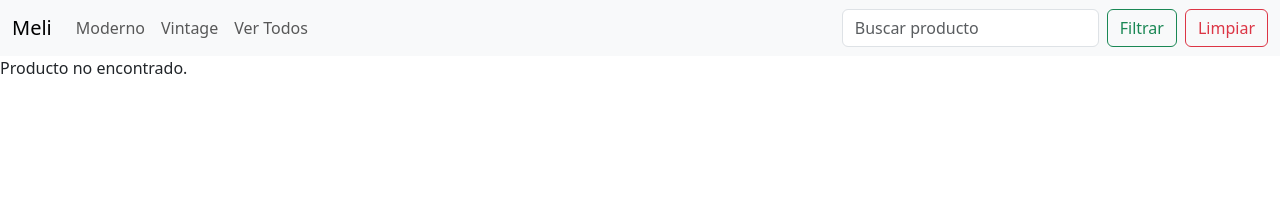
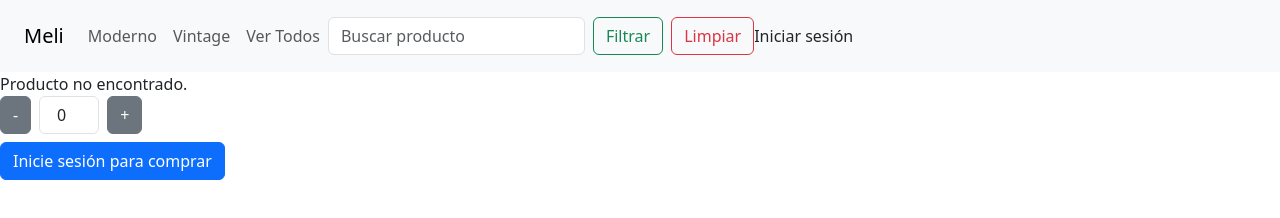
Before and after one commit to melinaritter/e-commerce_ritter_melina, a plain HTML site: page producto.html in a window 1280 px wide. Drawn offline with nearby package versions, Linux system fonts and the light colour scheme.

Commit message:
Clase 22: Creación de botones de cantidad, incremento y dismunución. También de 'Compra'/'Inicie sesión para comprar'. Por ahora todo parece funcionar.

```diff
--- a/navbar.js
+++ b/navbar.js
@@ -1 +1,56 @@
 const navbarContainer = document.querySelector('.navbar-collapse');
+
+const navbarHTML = `
+  <nav class="navbar navbar-expand-lg bg-body-tertiary">
+    <div class="container-fluid">
+      <a class="navbar-brand" href="index.html">Meli</a>
+      <button class="navbar-toggler"
+              type="button"
+              data-bs-toggle="collapse"
+              data-bs-target="#navbarNav"
+              aria-controls="navbarNav"
+              aria-expanded="false"
+              aria-label="Toggle navigation">
+        <span class="navbar-toggler-icon"></span>
+      </button>
+      <div class="collapse navbar-collapse" id="navbarNav">
+        <ul class="navbar-nav me-auto mb-2 mb-lg-0">
+
+          <li class="nav-item">
+            <button id="moderno" class="btn btn-link nav-link">Moderno</button>
+          </li>
+          <li class="nav-item">
+            <button id="vintage" class="btn btn-link nav-link">Vintage</button>
+          </li>
+          <li class="nav-item">
+            <button id="verTodos" class="btn btn-link nav-link">Ver Todos</button>
+          </li>
+        </ul>
+
+
+        <div class="d-flex">
+          <input id="buscador" class="form-control me-2" type="search" placeholder="Buscar producto" aria-label="Buscar">
+          <button id="filtrar" class="btn btn-outline-success" type="button">Filtrar</button>
+          <button id="limpiar" class="btn btn-outline-danger ms-2" type="button">Limpiar</button>
+        </div>
+
+
+        <div class="d-flex ms-auto align-items-center">
+          ${localStorage.getItem("email")
+            ? `<span>${localStorage.getItem("email")}</span> |
+               <span onclick="logout()" style="cursor:pointer; color:blue;">Cerrar sesión</span>`
+            : `<a href="login.html" class="nav-link">Iniciar sesión</a>`
+          }
+        </div>
+      </div>
+    </div>
+  </nav>
+`;
+
+
+navbarContainer.innerHTML = navbarHTML;
+
+function logout() {
+  localStorage.clear();
+  location.href = "index.html";
+}
--- a/producto.html
+++ b/producto.html
@@ -11,7 +11,6 @@
 <header>
   <nav class="navbar navbar-expand-lg bg-body-tertiary">
   <div class="container-fluid">
-    <a class="navbar-brand" href="index.html">Meli</a>
     <button class="navbar-toggler" type="button" data-bs-toggle="collapse" data-bs-target="#navbarNav" aria-controls="navbarNav" aria-expanded="false" aria-label="Toggle navigation">
       <span class="navbar-toggler-icon"></span>
     </button>
@@ -31,7 +30,14 @@
 </nav>
 </header>
 
+
+<div id="contenedor-botones">
 <div id="product-detail"></div>
+</div>
+</div>
+
+</div>
+
 
 <script src="navbar.js"></script>
 <script src="producto.js" defer></script>
--- a/producto.js
+++ b/producto.js
@@ -92,3 +92,63 @@ const data = [
   } else {
       document.querySelector("#product-detail").textContent = "Producto no encontrado.";
   }
+
+
+  document.addEventListener("DOMContentLoaded", function() {
+    const contenedorBotones = document.getElementById("contenedor-botones");
+
+    if (contenedorBotones) {
+
+      const contenedorCantidad = document.createElement("div");
+      contenedorCantidad.classList.add("d-flex", "align-items-center");
+
+      const btnDisminuir = document.createElement("button");
+      btnDisminuir.classList.add("btn", "btn-secondary", "me-2");
+      btnDisminuir.textContent = "-";
+
+      const inputCantidad = document.createElement("input");
+      inputCantidad.type = "number";
+      inputCantidad.value = 0;
+      inputCantidad.min = 0;
+      inputCantidad.classList.add("form-control", "text-center");
+      inputCantidad.style.width = "60px";
+
+      const btnIncrementar = document.createElement("button");
+      btnIncrementar.classList.add("btn", "btn-secondary", "ms-2");
+      btnIncrementar.textContent = "+";
+
+      contenedorCantidad.appendChild(btnDisminuir);
+      contenedorCantidad.appendChild(inputCantidad);
+      contenedorCantidad.appendChild(btnIncrementar);
+      contenedorBotones.appendChild(contenedorCantidad);
+
+
+      btnDisminuir.addEventListener("click", () => {
+        if (inputCantidad.value > 0) inputCantidad.value--;
+      });
+
+      btnIncrementar.addEventListener("click", () => {
+        inputCantidad.value++;
+      });
+
+
+      const botonCompra = document.createElement("button");
+      botonCompra.classList.add("btn", "btn-primary", "mt-2");
+
+      if (localStorage.getItem("email")) {
+        botonCompra.textContent = "Comprar";
+        botonCompra.addEventListener("click", () => {
+          alert("Producto agregado al carrito.");
+        });
+      } else {
+        botonCompra.textContent = "Inicie sesión para comprar";
+        botonCompra.addEventListener("click", () => {
+          window.location.href = "login.html";
+        });
+      }
+
+      contenedorBotones.appendChild(botonCompra);
+    } else {
+      console.error("No se encontró el contenedor para los botones de cantidad.");
+    }
+  });
```
Also changed, not shown: index.html (+0 -1 lines).
